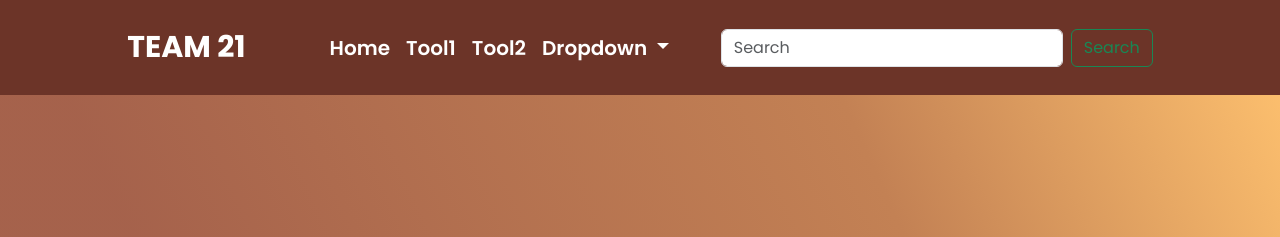
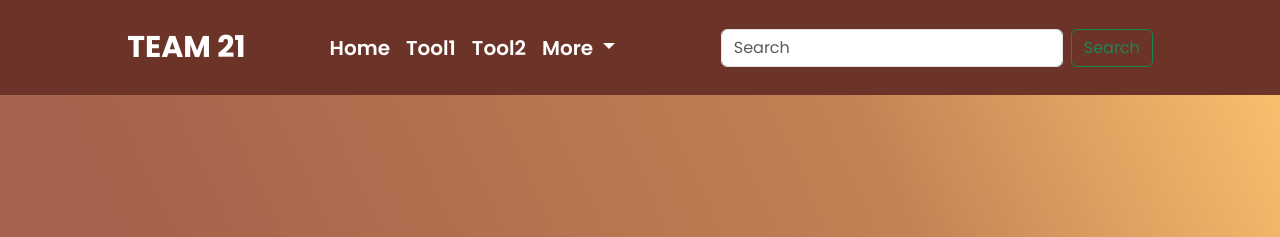
Before and after one commit to lujor20/CITS3200_Project, a Flask app: page / in a window 1280 px wide. Shown: the top 237 px of the page. Run offline with Flask 3, Linux system fonts and the light colour scheme.

Commit message:
update base.html content

```diff
--- a/app/main/templates/base.html
+++ b/app/main/templates/base.html
@@ -34,13 +34,13 @@
             </li>
             <li class="nav-item dropdown">
               <a class="nav-link dropdown-toggle" href="#" role="button" data-bs-toggle="dropdown" aria-expanded="false">
-                Dropdown
+                More
               </a>
               <ul class="dropdown-menu">
-                <li><a class="dropdown-item" href="#">Action</a></li>
-                <li><a class="dropdown-item" href="#">Another action</a></li>
+                <li><a class="dropdown-item" href="#">About</a></li>
+                <li><a class="dropdown-item" href="#">Services</a></li>
                 <li><hr class="dropdown-divider"></li>
-                <li><a class="dropdown-item" href="#">Something else here</a></li>
+                <li><a class="dropdown-item" href="#">Contact Us</a></li>
               </ul>
             </li>
           </ul>
```
